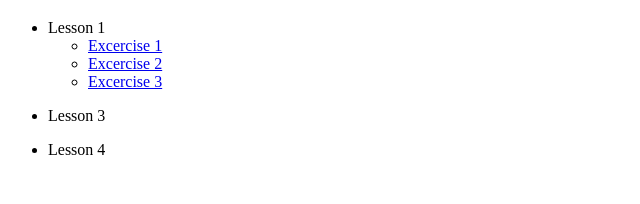
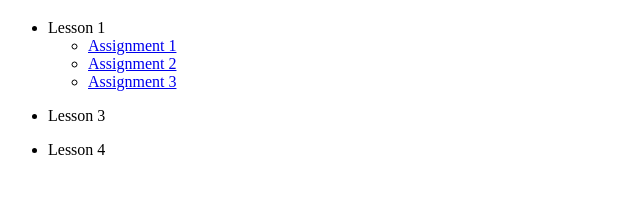
Before and after one commit to misghinna/Homework, a plain HTML site: page index.html in a window 1280 px wide. Shown: the part 409-613 px from the top of the page, 0-640 px from the left. Drawn offline with Linux system fonts and the light colour scheme.

Commit message:
Update index.html

```diff
--- a/index.html
+++ b/index.html
@@ -13,9 +13,9 @@
   <ul>
     <li>Lesson 1
       <ul>
-        <li><a href="Lab2/aboutme.html">Excercise 1</a></li>
-        <li><a href="Assignment2/pie.html">Excercise 2</a></li>
-        <li><a href="excercise.txt">Excercise 3</a></li>
+        <li><a href="Lab2/aboutme.html">Assignment 1</a></li>
+        <li><a href="Assignment2/pie.html">Assignment 2</a></li>
+        <li><a href="excercise.txt">Assignment 3</a></li>
       </ul>
     </li>
   </ul>
```
